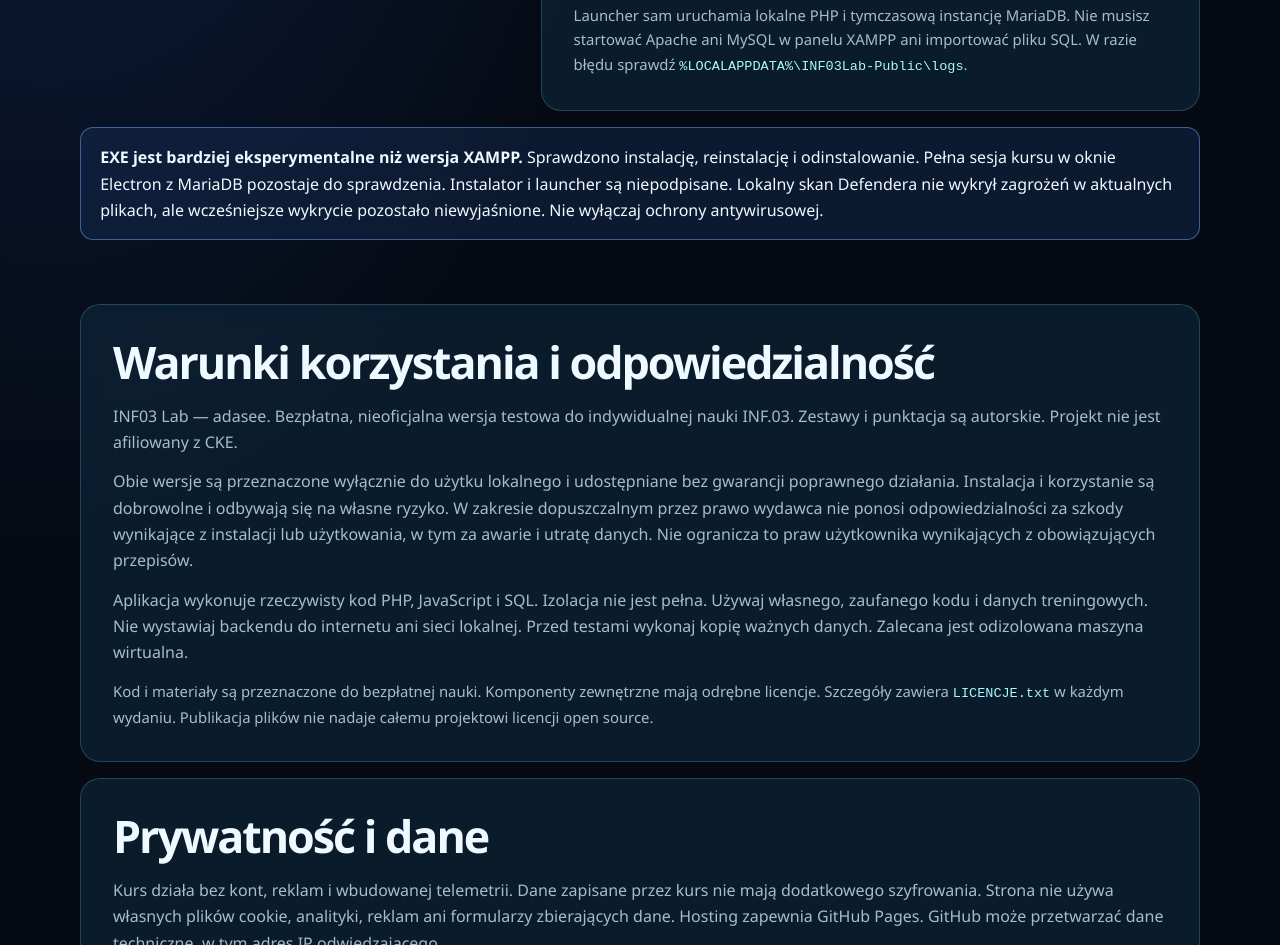
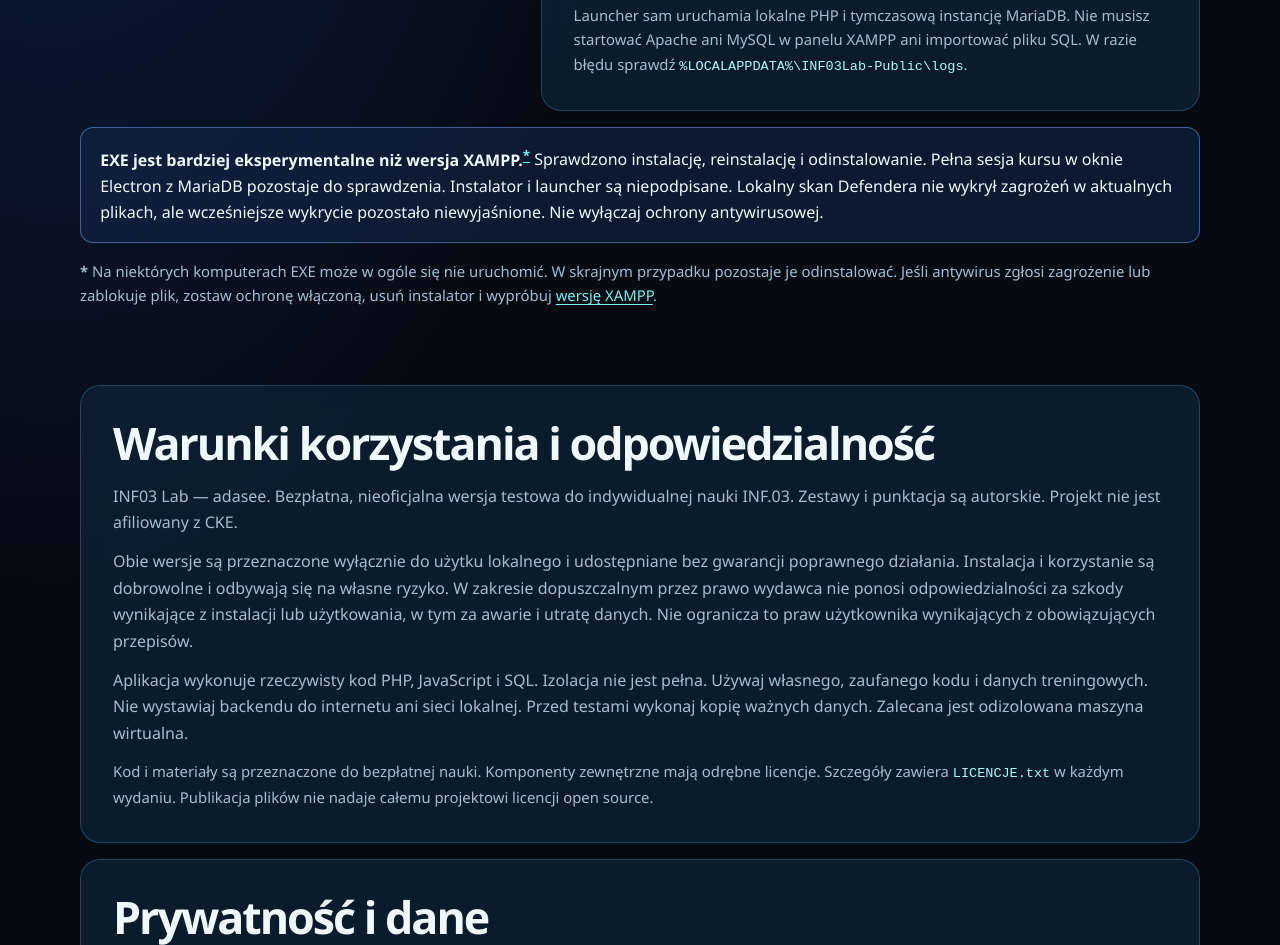
Before and after one commit to AdamOKEJ/adamokej.github.io, a plain HTML site: page index.html in a window 1280 px wide. Shown: the part 2369-3314 px from the top of the page. Drawn offline with Linux system fonts and the light colour scheme.

Commit message:
Dodaj przypis o zgodności EXE i wersji XAMPP

```diff
--- a/index.html
+++ b/index.html
@@ -85,7 +85,8 @@
         </ol>
         <p class="fine">Launcher sam uruchamia lokalne PHP i tymczasową instancję MariaDB. Nie musisz startować Apache ani MySQL w panelu XAMPP ani importować pliku SQL. W razie błędu sprawdź <code>%LOCALAPPDATA%\INF03Lab-Public\logs</code>.</p>
       </div>
-      <aside class="notice guide-note"><strong>EXE jest bardziej eksperymentalne niż wersja XAMPP.</strong> Sprawdzono instalację, reinstalację i odinstalowanie. Pełna sesja kursu w oknie Electron z MariaDB pozostaje do sprawdzenia. Instalator i launcher są niepodpisane. Lokalny skan Defendera nie wykrył zagrożeń w aktualnych plikach, ale wcześniejsze wykrycie pozostało niewyjaśnione. Nie wyłączaj ochrony antywirusowej.</aside>
+      <aside class="notice guide-note"><strong>EXE jest bardziej eksperymentalne niż wersja XAMPP.<sup><a href="#exe-przypis" aria-label="Przypis o zgodności EXE">*</a></sup></strong> Sprawdzono instalację, reinstalację i odinstalowanie. Pełna sesja kursu w oknie Electron z MariaDB pozostaje do sprawdzenia. Instalator i launcher są niepodpisane. Lokalny skan Defendera nie wykrył zagrożeń w aktualnych plikach, ale wcześniejsze wykrycie pozostało niewyjaśnione. Nie wyłączaj ochrony antywirusowej.</aside>
+      <p id="exe-przypis" class="fine guide-note"><strong>*</strong> Na niektórych komputerach EXE może w ogóle się nie uruchomić. W skrajnym przypadku pozostaje je odinstalować. Jeśli antywirus zgłosi zagrożenie lub zablokuje plik, zostaw ochronę włączoną, usuń instalator i wypróbuj <a href="#xampp">wersję XAMPP</a>.</p>
     </section>
     <section id="warunki" class="panel policy" aria-labelledby="terms-title">
       <h2 id="terms-title">Warunki korzystania i odpowiedzialność</h2>
```
